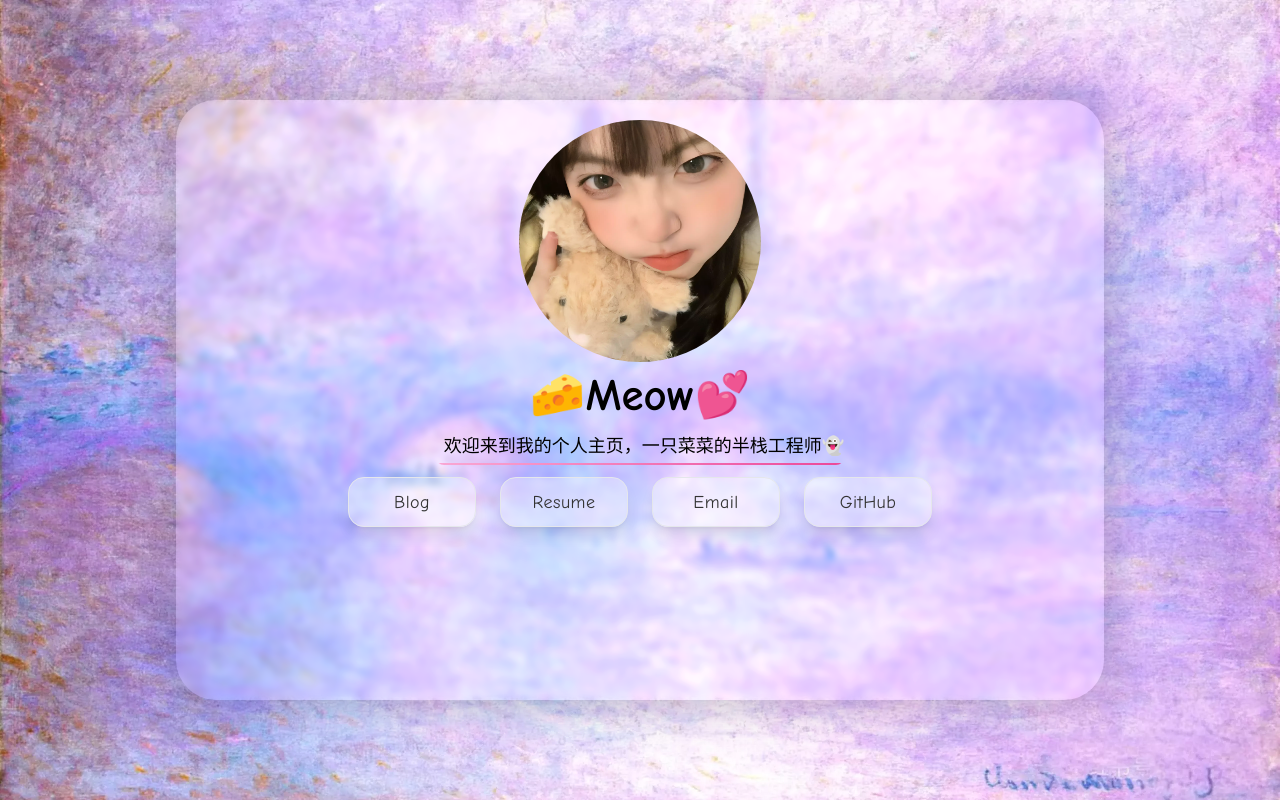
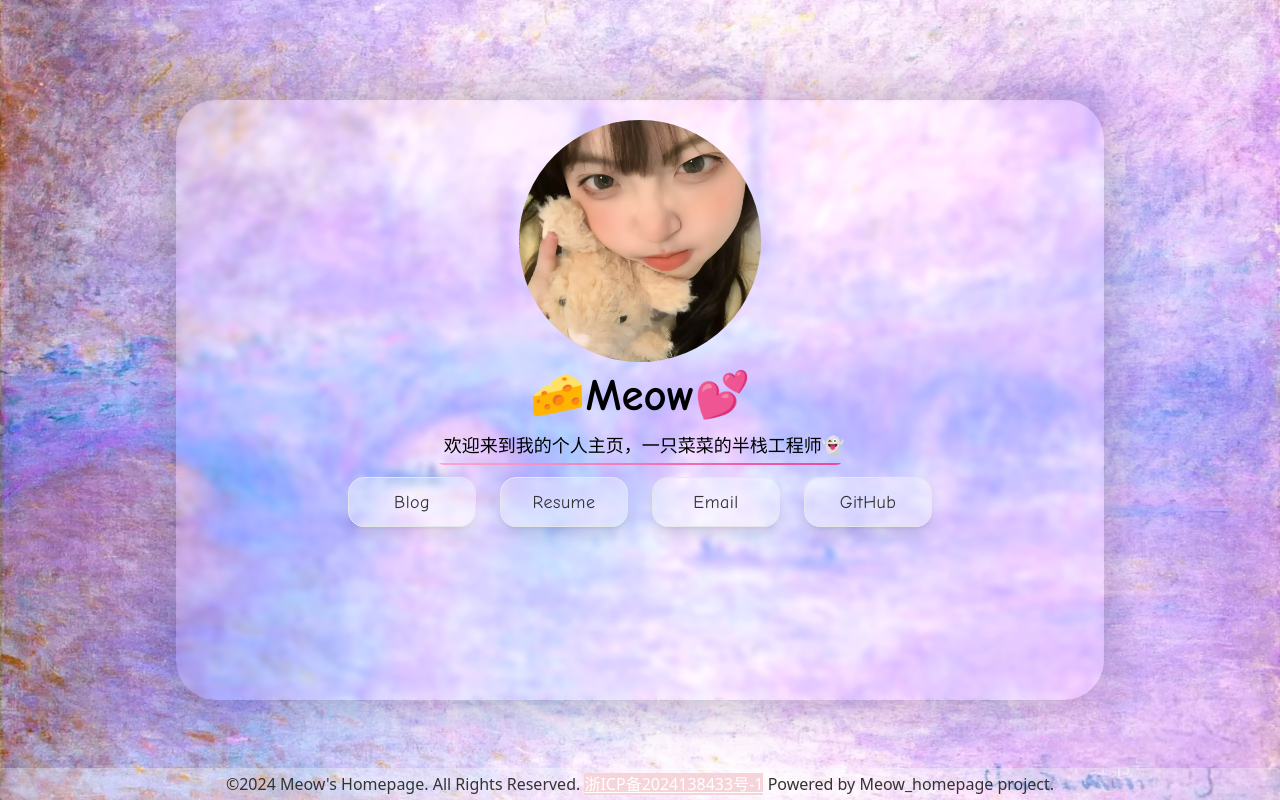
Before and after one commit to Babytiann/meow-homepage, a Vue app: page / in a window 1280 px wide. Built offline with nearby package versions, Linux system fonts and the light colour scheme.

Commit message:
add footer

```diff
--- a/src/App.vue
+++ b/src/App.vue
@@ -3,7 +3,7 @@ import SMButton from "./components/SocialMediaButton.vue"
 import BackGround from "./components/BackGround.vue";
 import Avatar from "./components/Avatar.vue";
 import Main from "./components/CenterArea.vue";
-
+import Footer from "./components/Footer.vue";
 import {config} from "./assets/config.ts";
 </script>
 
@@ -43,6 +43,8 @@ import {config} from "./assets/config.ts";
       </div>
     </template>
   </Main>
+
+  <Footer class="selection:bg-rose-200 selection:text-white"/>
 </template>
 
 <style scoped>
--- /dev/null
+++ b/src/components/Footer.vue
@@ -0,0 +1,26 @@
+<script setup lang="ts">
+
+</script>
+
+<template>
+  <div class="absolute bottom-0 left-1/2 -translate-x-1/2
+              w-full max-h-[100px] overflow-auto
+              p-1 rounded-sm
+
+              text-center text-[1rem] z-50
+
+              bg-white/30
+   ">
+    <p class="text-grey1">
+      ©2024 Meow's Homepage. All Rights Reserved.
+      <span class="text-white bg-wewak-200 ">
+        <a class="underline underline-offset-2" href="https://beian.miit.gov.cn" target="_blank">浙ICP备2024138433号-1</a>
+      </span>
+      Powered by Meow_homepage project.
+    </p>
+  </div>
+</template>
+
+<style scoped>
+
+</style>
```
